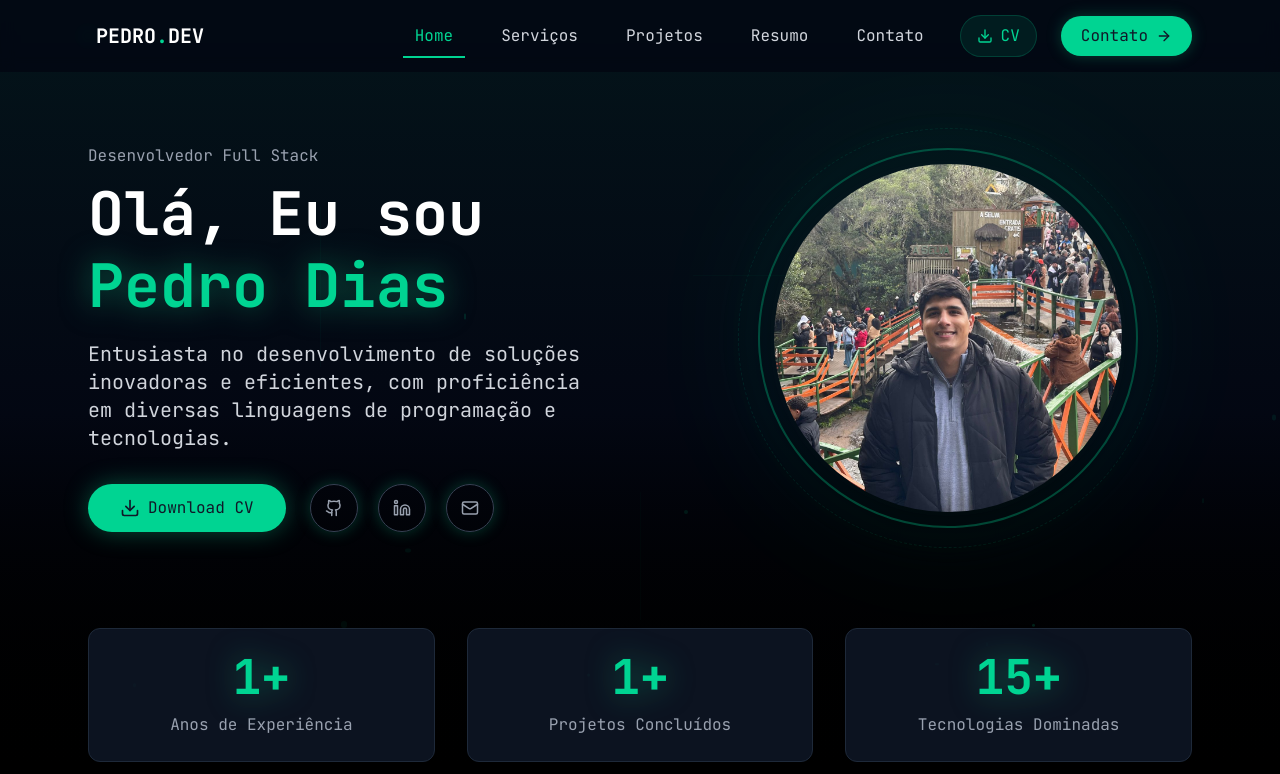
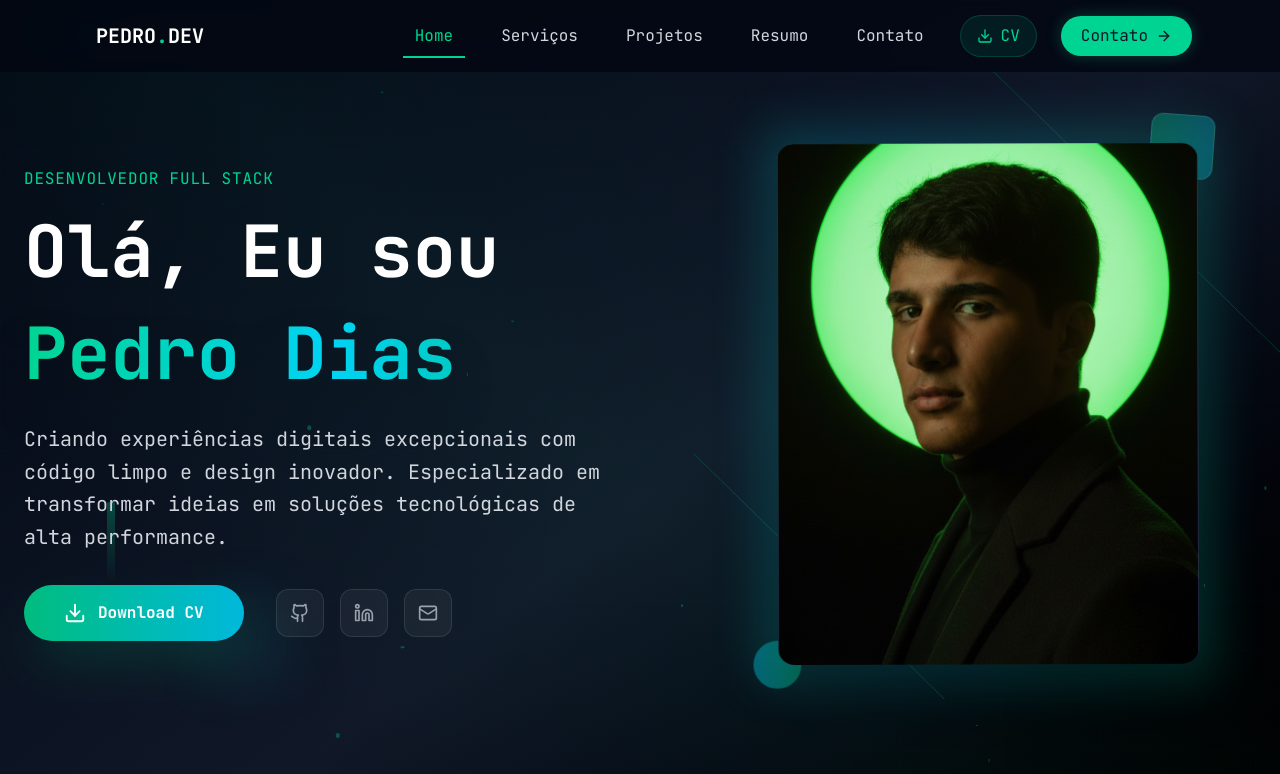
Before and after one commit to PedroDias010/portifolio, a Next.js app: page / in a window 1280 px wide. Shown: the top 774 px of the page. Built offline with nearby package versions, Linux system fonts and the light colour scheme.

Commit message:
feat: update Hero components

```diff
--- a/src/app/components/Hero.tsx
+++ b/src/app/components/Hero.tsx
@@ -20,24 +20,26 @@ const stats: Stat[] = [
 
 // Componente para partículas que evita problemas de hidratação
 const Particles = () => {
-  const particles = useMemo(() =>
-    [...Array(20)].map((_, i) => ({
+  const particles = useMemo(
+    () =>
+      [...Array(30)].map((_, i) => ({
         id: i,
-      width: Math.random() * 5 + 2,
-      height: Math.random() * 5 + 2,
+        width: Math.random() * 4 + 1,
+        height: Math.random() * 4 + 1,
         top: Math.random() * 100,
         left: Math.random() * 100,
-      duration: Math.random() * 5 + 3,
-      delay: Math.random() * 2,
-    }))
-  , []);
+        duration: Math.random() * 8 + 4,
+        delay: Math.random() * 3,
+      })),
+    []
+  );
 
   return (
-    <div className="absolute inset-0 opacity-20">
+    <div className="absolute inset-0 opacity-30">
       {particles.map((particle) => (
         <motion.div
           key={particle.id}
-          className="absolute rounded-full bg-emerald-400"
+          className="absolute rounded-full bg-gradient-to-r from-emerald-400 to-cyan-400"
           style={{
             width: particle.width,
             height: particle.height,
@@ -45,13 +47,16 @@ const Particles = () => {
             left: `${particle.left}%`,
           }}
           animate={{
-            y: [0, -20, 0],
+            y: [0, -30, 0],
+            x: [0, Math.random() * 20 - 10, 0],
             opacity: [0, 1, 0],
+            scale: [0, 1, 0],
           }}
           transition={{
             duration: particle.duration,
             repeat: Infinity,
             delay: particle.delay,
+            ease: "easeInOut",
           }}
         />
       ))}
@@ -61,141 +66,252 @@ const Particles = () => {
 
 export default function Hero() {
   return (
-    <section className="relative min-h-screen bg-gray-950 text-white overflow-hidden pt-20">
-      {/* Fundo tecnológico com partículas e gradiente */}
-      <div className="absolute inset-0 bg-gradient-to-b from-emerald-900/20 via-gray-950 to-black" />
+    <section className="relative min-h-screen bg-gradient-to-br from-gray-950 via-gray-900 to-black text-white overflow-hidden pt-20">
+      {/* Background moderno com múltiplas camadas */}
+      <div className="absolute inset-0 bg-[radial-gradient(ellipse_at_center,_var(--tw-gradient-stops))] from-emerald-900/10 via-transparent to-transparent" />
+      <div className="absolute inset-0 bg-[linear-gradient(45deg,_transparent_25%,_rgba(16,185,129,0.05)_50%,_transparent_75%)]" />
+
+      {/* Grid pattern moderno */}
+      <div className="absolute inset-0 opacity-[0.02]">
+        <div className="h-full w-full bg-[linear-gradient(rgba(16,185,129,0.5)_1px,_transparent_1px),linear-gradient(90deg,_rgba(16,185,129,0.5)_1px,_transparent_1px)] bg-[size:50px_50px]" />
+      </div>
 
       {/* Efeito de partículas */}
       <Particles />
 
-      {/* Linhas de conexão tecnológica */}
-      <div className="absolute inset-0 opacity-10 overflow-hidden">
-        <div className="absolute top-1/4 left-1/4 w-px h-40 bg-emerald-400/30"></div>
-        <div className="absolute top-1/3 right-1/3 w-40 h-px bg-emerald-400/30"></div>
-        <div className="absolute bottom-1/4 left-1/2 w-px h-32 bg-emerald-400/20"></div>
+      {/* Elementos geométricos modernos */}
+      <div className="absolute inset-0 overflow-hidden">
+        <motion.div
+          animate={{ rotate: 360 }}
+          transition={{ duration: 20, repeat: Infinity, ease: "linear" }}
+          className="absolute top-1/4 right-1/4 w-32 h-32 border border-emerald-400/20 rotate-45"
+        />
+        <motion.div
+          animate={{ scale: [1, 1.2, 1] }}
+          transition={{ duration: 4, repeat: Infinity, ease: "easeInOut" }}
+          className="absolute bottom-1/3 left-1/6 w-16 h-16 bg-gradient-to-r from-emerald-400/10 to-cyan-400/10 blur-xl"
+        />
+        <motion.div
+          animate={{ y: [0, -20, 0] }}
+          transition={{ duration: 6, repeat: Infinity, ease: "easeInOut" }}
+          className="absolute top-1/2 left-1/12 w-2 h-20 bg-gradient-to-b from-emerald-400/30 to-transparent"
+        />
       </div>
 
-      <div className="relative max-w-6xl mx-auto px-4 sm:px-6 py-8 sm:py-12 lg:py-16">
-        <div className="flex flex-col-reverse lg:flex-row items-center justify-between gap-8 lg:gap-16">
+      <div className="relative max-w-7xl mx-auto px-4 sm:px-6 py-8 sm:py-12 lg:py-16">
+        <div className="flex flex-col-reverse lg:flex-row items-center justify-between gap-8 lg:gap-20">
           {/* Texto */}
+          <motion.div
+            initial={{ opacity: 0, x: -50 }}
+            animate={{ opacity: 1, x: 0 }}
+            transition={{ duration: 0.8, ease: "easeOut" }}
+            className="w-full lg:w-1/2 z-10"
+          >
+            <motion.span
+              initial={{ opacity: 0 }}
+              animate={{ opacity: 1 }}
+              transition={{ delay: 0.3 }}
+              className="text-emerald-400 mb-2 sm:mb-4 block text-center lg:text-left text-sm sm:text-base font-medium tracking-wider uppercase"
+            >
+              Desenvolvedor Full Stack
+            </motion.span>
+
+            <motion.h1
+              initial={{ opacity: 0, y: 30 }}
+              animate={{ opacity: 1, y: 0 }}
+              transition={{ delay: 0.5, duration: 0.8 }}
+              className="text-4xl sm:text-5xl md:text-6xl lg:text-7xl font-bold mb-4 sm:mb-6 text-center lg:text-left leading-tight"
+            >
+              Olá, Eu sou
+              <motion.span
+                initial={{ opacity: 0, scale: 0.5 }}
+                animate={{ opacity: 1, scale: 1 }}
+                transition={{ delay: 0.8, duration: 0.6 }}
+                className="block text-transparent bg-gradient-to-r from-emerald-400 via-cyan-400 to-emerald-500 bg-clip-text mt-2 sm:mt-3 drop-shadow-2xl"
+              >
+                Pedro Dias
+              </motion.span>
+            </motion.h1>
+
+            <motion.p
+              initial={{ opacity: 0 }}
+              animate={{ opacity: 1 }}
+              transition={{ delay: 1 }}
+              className="text-gray-300 mb-6 sm:mb-8 text-center lg:text-left text-base sm:text-lg md:text-xl max-w-xl mx-auto lg:mx-0 leading-relaxed"
+            >
+              Criando experiências digitais excepcionais com código limpo e design inovador.
+              Especializado em transformar ideias em soluções tecnológicas de alta performance.
+            </motion.p>
+
             <motion.div
               initial={{ opacity: 0, y: 20 }}
               animate={{ opacity: 1, y: 0 }}
-            transition={{ duration: 0.5 }}
-            className="w-full lg:w-1/2"
+              transition={{ delay: 1.2 }}
+              className="flex flex-col sm:flex-row items-center gap-6 lg:gap-8"
             >
-            <span className="text-gray-400 mb-2 sm:mb-4 block text-center lg:text-left text-sm sm:text-base">
-              Desenvolvedor Full Stack
-            </span>
-            <h1 className="text-4xl sm:text-5xl md:text-6xl font-bold mb-4 sm:mb-6 text-center lg:text-left">
-              Olá, Eu sou
-              <span className="block text-emerald-400 mt-2 sm:mt-3 drop-shadow-[0_0_15px_rgba(16,185,129,0.5)]">
-                Pedro Dias
-              </span>
-            </h1>
-            <p className="text-gray-300 mb-6 sm:mb-8 text-center lg:text-left text-base sm:text-lg md:text-xl max-w-lg mx-auto lg:mx-0">
-              Entusiasta no desenvolvimento de soluções inovadoras e eficientes,
-              com proficiência em diversas linguagens de programação e tecnologias.
-            </p>
-
-            <div className="flex flex-col sm:flex-row items-center gap-4 lg:gap-6">
               <motion.a
                 href="/Curriculo-Pedro Dias.pdf"
                 download
-                whileHover={{ scale: 1.05 }}
+                whileHover={{ scale: 1.05, boxShadow: "0 0 40px rgba(16,185,129,0.6)" }}
                 whileTap={{ scale: 0.95 }}
-                className="w-full sm:w-auto bg-emerald-400 text-gray-900 py-3 px-8 rounded-full flex items-center justify-center gap-2 hover:bg-emerald-300 transition-colors text-base font-medium shadow-[0_0_25px_rgba(16,185,129,0.4)] hover:shadow-[0_0_30px_rgba(16,185,129,0.6)]"
+                className="w-full sm:w-auto bg-gradient-to-r from-emerald-500 to-cyan-500 text-white py-4 px-10 rounded-full flex items-center justify-center gap-3 hover:from-emerald-400 hover:to-cyan-400 transition-all duration-300 text-base font-semibold shadow-2xl shadow-emerald-500/25"
               >
-                <Download size={20} />
+                <Download size={22} />
                 Download CV
               </motion.a>
 
               {/* Social links */}
-              <div className="flex items-center gap-4 sm:gap-5">
+              <div className="flex items-center gap-4">
                 {socialLinks.map((social, index) => (
                   <motion.a
                     key={index}
                     href={social.href}
                     target="_blank"
                     rel="noopener noreferrer"
-                    className="w-10 h-10 sm:w-12 sm:h-12 border border-gray-700 rounded-full flex items-center justify-center text-gray-400 hover:text-emerald-400 hover:border-emerald-400 shadow-[0_0_15px_rgba(16,185,129,0.3)] hover:shadow-[0_0_20px_rgba(16,185,129,0.5)] transition-all duration-300"
-                    whileHover={{ scale: 1.15, y: -3 }}
+                    className="w-12 h-12 backdrop-blur-sm bg-white/5 border border-white/10 rounded-xl flex items-center justify-center text-gray-400 hover:text-emerald-400 hover:border-emerald-400/50 hover:bg-emerald-400/10 transition-all duration-300"
+                    whileHover={{ scale: 1.2, y: -5 }}
                     whileTap={{ scale: 0.9 }}
+                    initial={{ opacity: 0, y: 20 }}
+                    animate={{ opacity: 1, y: 0 }}
+                    transition={{ delay: 1.3 + index * 0.1 }}
                     aria-label={social.label}
                   >
-                    <social.icon size={18} />
+                    <social.icon size={20} />
                   </motion.a>
                 ))}
               </div>
-            </div>
+            </motion.div>
           </motion.div>
 
-          {/* Foto com neon */}
+          {/* Imagem principal modernizada */}
           <motion.div
-            initial={{ opacity: 0, scale: 0.5 }}
-            animate={{ opacity: 1, scale: 1 }}
-            transition={{ duration: 0.8, ease: "easeOut" }}
+            initial={{ opacity: 0, scale: 0.8, x: 50 }}
+            animate={{ opacity: 1, scale: 1, x: 0 }}
+            transition={{ duration: 1, ease: "easeOut" }}
             className="relative flex-1 mb-8 lg:mb-0"
           >
-            <div className="w-[280px] h-[280px] sm:w-[320px] sm:h-[320px] md:w-[380px] md:h-[380px] relative mx-auto">
-              {/* Círculos animados */}
+            <div className="relative w-[320px] h-[400px] sm:w-[380px] sm:h-[480px] md:w-[420px] md:h-[520px] mx-auto">
+
+              {/* Elementos decorativos modernos */}
               <motion.div
-                animate={{ rotate: 360 }}
-                transition={{ duration: 10, repeat: Infinity, ease: "linear" }}
-                className="absolute inset-0 rounded-full border-2 border-emerald-400/30"
-              />
-              <motion.div
-                animate={{ scale: [1, 1.05, 1] }}
-                transition={{ duration: 3, repeat: Infinity, ease: "easeInOut" }}
-                className="absolute inset-[-10px] rounded-full border-2 border-emerald-400/20 blur-md"
-              />
-              <motion.div
-                animate={{ rotate: -360 }}
-                transition={{ duration: 12, repeat: Infinity, ease: "linear" }}
-                className="absolute inset-[-20px] rounded-full border border-dashed border-emerald-400/10"
+                animate={{
+                  backgroundPosition: ["0% 0%", "100% 100%"],
+                }}
+                transition={{ duration: 8, repeat: Infinity, ease: "linear" }}
+                className="absolute -inset-4 bg-gradient-to-r from-emerald-400/20 via-cyan-400/20 to-emerald-400/20 bg-[length:200%_200%] blur-xl"
               />
 
-              {/* Glow atrás da foto */}
               <motion.div
-                animate={{ opacity: [0.3, 0.5, 0.3] }}
-                transition={{ duration: 3, repeat: Infinity }}
-                className="absolute inset-0 rounded-full bg-emerald-400/20 blur-3xl"
+                animate={{ rotate: [0, 360] }}
+                transition={{ duration: 15, repeat: Infinity, ease: "linear" }}
+                className="absolute -inset-8 border border-emerald-400/20 rounded-lg"
+                style={{ clipPath: "polygon(0 0, 100% 20%, 100% 80%, 0 100%)" }}
               />
 
-              {/* Foto */}
-              <div className="relative w-full h-full z-10">
+              <motion.div
+                animate={{
+                  scale: [1, 1.05, 1],
+                  rotate: [0, 2, -2, 0]
+                }}
+                transition={{
+                  duration: 6,
+                  repeat: Infinity,
+                  ease: "easeInOut",
+                }}
+                className="absolute inset-0 z-10"
+              >
+                {/* Container da imagem com efeitos */}
+                <div className="relative w-full h-full overflow-hidden rounded-2xl shadow-2xl">
+                  {/* Overlay gradiente sutil */}
+                  <div className="absolute inset-0 bg-gradient-to-t from-gray-900/20 via-transparent to-emerald-400/10 z-20" />
+
+                  {/* Borda animada */}
+                  <motion.div
+                    animate={{
+                      background: [
+                        "linear-gradient(0deg, #10b981, #06b6d4)",
+                        "linear-gradient(90deg, #06b6d4, #8b5cf6)",
+                        "linear-gradient(180deg, #8b5cf6, #10b981)",
+                        "linear-gradient(270deg, #10b981, #06b6d4)",
+                      ],
+                    }}
+                    transition={{ duration: 4, repeat: Infinity }}
+                    className="absolute inset-0 p-1 rounded-2xl z-10"
+                  >
+                    <div className="w-full h-full bg-gray-900 rounded-xl" />
+                  </motion.div>
+
+                  {/* Imagem */}
+                  <div className="relative w-full h-full z-30 p-1">
                     <Image
-                  src="/Pedro DEv.jpg"
-                  alt="Pedro Dias"
+                      src="/legal.png"
+                      alt="Pedro Dias - Desenvolvedor Full Stack"
                       fill
-                  sizes="(max-width: 768px) 280px, (max-width: 1024px) 320px, 380px"
-                  className="object-cover rounded-full p-3 sm:p-4"
+                      sizes="(max-width: 768px) 320px, (max-width: 1024px) 380px, 420px"
+                      className="object-cover rounded-xl"
                       priority
                     />
                   </div>
                 </div>
               </motion.div>
+
+              {/* Elementos flutuantes ao redor da imagem */}
+              <motion.div
+                animate={{
+                  y: [0, -15, 0],
+                  rotate: [0, 5, -5, 0]
+                }}
+                transition={{ duration: 4, repeat: Infinity, ease: "easeInOut" }}
+                className="absolute -top-4 -right-4 w-16 h-16 bg-gradient-to-r from-emerald-400/30 to-cyan-400/30 rounded-xl backdrop-blur-sm border border-white/10"
+              />
+
+              <motion.div
+                animate={{
+                  y: [0, 15, 0],
+                  x: [0, -10, 0]
+                }}
+                transition={{ duration: 5, repeat: Infinity, ease: "easeInOut", delay: 1 }}
+                className="absolute -bottom-6 -left-6 w-12 h-12 bg-gradient-to-r from-cyan-400/40 to-emerald-400/40 rounded-full backdrop-blur-sm"
+              />
+            </div>
+          </motion.div>
         </div>
 
-        {/* Stats */}
+        {/* Stats modernizadas */}
         <motion.div
-          initial={{ opacity: 0, y: 20 }}
+          initial={{ opacity: 0, y: 40 }}
           animate={{ opacity: 1, y: 0 }}
-          transition={{ delay: 0.5 }}
-          className="grid grid-cols-1 sm:grid-cols-3 gap-6 sm:gap-8 mt-16 sm:mt-20 md:mt-24"
+          transition={{ delay: 1.5, duration: 0.8 }}
+          className="grid grid-cols-1 sm:grid-cols-3 gap-6 sm:gap-8 mt-20 sm:mt-24 md:mt-28"
         >
           {stats.map((stat, index) => (
             <motion.div
               key={index}
-              whileHover={{ scale: 1.05, y: -5 }}
-              className="flex flex-col items-center justify-center gap-3 p-6 bg-gray-900/80 rounded-xl border border-gray-800 hover:border-emerald-400/50 hover:shadow-[0_0_25px_rgba(16,185,129,0.3)] transition-all duration-300"
+              initial={{ opacity: 0, y: 20 }}
+              animate={{ opacity: 1, y: 0 }}
+              transition={{ delay: 1.7 + index * 0.2 }}
+              whileHover={{
+                scale: 1.05,
+                y: -10,
+                boxShadow: "0 20px 40px rgba(16,185,129,0.2)"
+              }}
+              className="group relative flex flex-col items-center justify-center gap-4 p-8 bg-gradient-to-br from-gray-900/80 to-gray-800/60 backdrop-blur-sm rounded-2xl border border-gray-700/50 hover:border-emerald-400/50 transition-all duration-500 overflow-hidden"
             >
-              <h2 className="text-4xl sm:text-5xl font-bold text-emerald-400 drop-shadow-[0_0_15px_rgba(16,185,129,0.5)]">
+              {/* Background effect */}
+              <div className="absolute inset-0 bg-gradient-to-r from-emerald-400/0 to-emerald-400/5 opacity-0 group-hover:opacity-100 transition-opacity duration-500" />
+
+              <motion.h2
+                className="relative text-5xl sm:text-6xl font-bold text-transparent bg-gradient-to-r from-emerald-400 to-cyan-400 bg-clip-text"
+                whileHover={{ scale: 1.1 }}
+              >
                 <CountUp value={Number(stat.number)} />+
-              </h2>
-              <p className="text-gray-400 text-sm sm:text-base text-center">
+              </motion.h2>
+              <p className="relative text-gray-300 text-sm sm:text-base text-center font-medium">
                 {stat.label}
               </p>
+
+              {/* Decorative element */}
+              <div className="absolute top-4 right-4 w-2 h-2 bg-emerald-400 rounded-full opacity-0 group-hover:opacity-100 transition-opacity duration-500" />
             </motion.div>
           ))}
         </motion.div>
```
Lines whose indentation alone changed are shown as unchanged.
